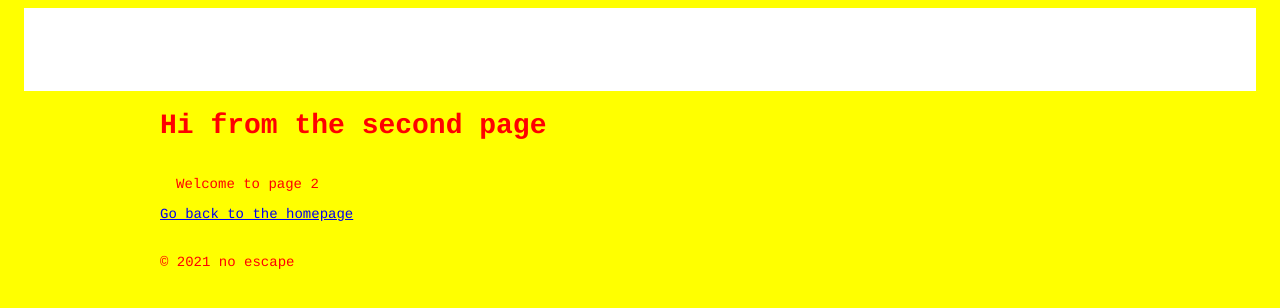
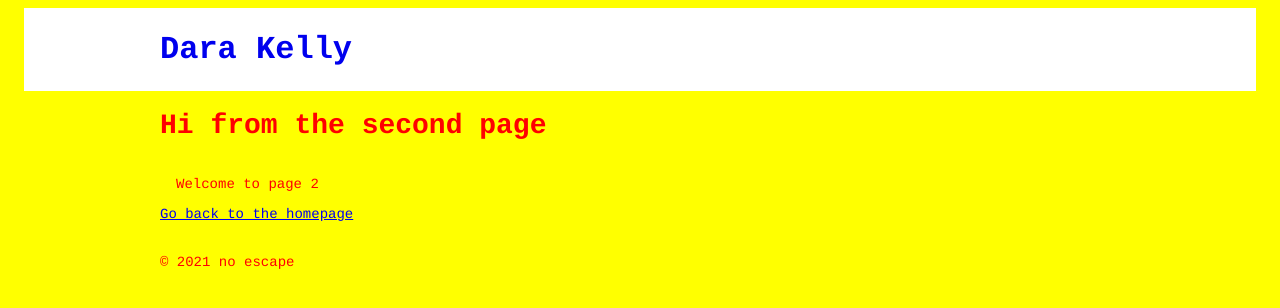
Before and after one commit to dara-kelly/median-floater, a Gatsby site: page /page-2 in a window 1280 px wide. Built offline with nearby package versions, Linux system fonts and the light colour scheme; Gatsby itself is replaced by a stand-in of ours.

Commit message:
removed white from h1

```diff
--- a/src/components/header.js
+++ b/src/components/header.js
@@ -25,7 +25,6 @@ const Header = ({ siteTitle }) => (
         <Link
           to="/"
           style={{
-            color: `white`,
             textDecoration: `none`,
           }}
         >
```
